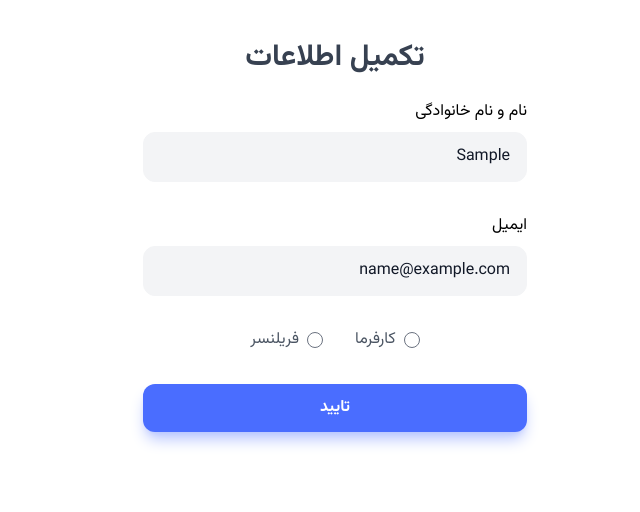
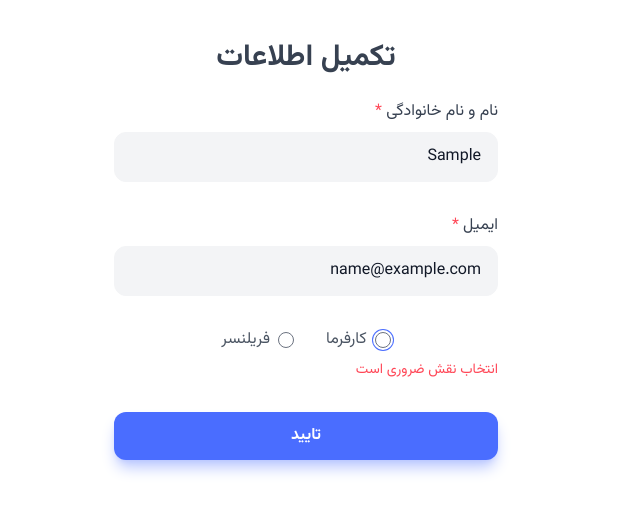
Before and after one commit to AbolfazlKhosravi/Freelancering-App-FrontEnd, a React (Vite) app: page /complete-profile in a window 1280 px wide. Both pictures are taken after typing "Sample", "name@example.com" into the empty fields and a click on the button "تایید". Shown: the top 512 px of the page, without its empty margins (420-1060 px from the left). Built offline with nearby package versions, Linux system fonts and the light colour scheme.

Commit message:
add react hooke for to TextField and change code

```diff
--- a/package.json
+++ b/package.json
@@ -14,6 +14,7 @@
     "axios": "^1.7.7",
     "react": "^18.3.1",
     "react-dom": "^18.3.1",
+    "react-hook-form": "^7.53.1",
     "react-hot-toast": "^2.4.1",
     "react-icons": "^5.3.0",
     "react-loader-spinner": "^6.1.6",
--- a/src/features/Authentication/AuthContainer.tsx
+++ b/src/features/Authentication/AuthContainer.tsx
@@ -5,10 +5,15 @@ import { useMutation } from "@tanstack/react-query";
 import { getOpt } from "../../services/authServices";
 import toast from "react-hot-toast";
 import axios from "axios";
+import { SubmitHandler, useForm } from "react-hook-form";
+
+export interface  PhoneNumberForm {
+  phoneNumber: string;
+}
 
 function AuthContanir() {
   const [step, setStep] = useState<number>(1);
-  const [phoneNumber, setPhoneNumber] = useState<string>("");
+  const {register,handleSubmit,getValues}=useForm<PhoneNumberForm>()
   const {
     isPending,
     mutateAsync,
@@ -19,11 +24,10 @@ function AuthContanir() {
 
 
 
-  const sendOtpSubmit = async (e: React.FormEvent<HTMLFormElement>) => {
-    e.preventDefault();
+  const sendOtpSubmit:SubmitHandler<PhoneNumberForm> = async (data) => {
     try {
-      const data = await mutateAsync({ phoneNumber });
-      toast.success(data.message);
+      const {message} = await mutateAsync(data);
+      toast.success(message);
       setStep(2);
     } catch (error) {
       if (axios.isAxiosError(error)) {
@@ -37,17 +41,16 @@ function AuthContanir() {
         return (
           <SendOTPForm
             isSendingOtp={isPending}
-            onSubmit={sendOtpSubmit}
-            phoneNumber={phoneNumber}
-            onChange={(e) => setPhoneNumber(e.target.value)}
+            onSubmit={handleSubmit(sendOtpSubmit)}
+            register={register}
           />
         );
       case 2:
         return (
           <ChaekOTPForm
-            onReSendOtp={sendOtpSubmit}
+            onReSendOtp={handleSubmit(sendOtpSubmit)}
             onBack={()=>setStep(s=>s-1)}
-            phoneNumber={phoneNumber}
+            phoneNumber={getValues("phoneNumber")}
             otpResponse={otpResponse}
           />
         );
--- a/src/features/Authentication/CompleteProfileFrom.tsx
+++ b/src/features/Authentication/CompleteProfileFrom.tsx
@@ -3,36 +3,43 @@ import { toast } from "react-hot-toast";
 import Loading from "../../ui/Loading";
 import { useNavigate } from "react-router-dom";
 import { completeProfile } from "../../services/authServices";
-import { useState } from "react";
-import TextFiels from "../../ui/TextFiels";
 import axios from "axios";
-import RadioInput from "../../ui/RadioInput";
+import { SubmitHandler, useForm } from "react-hook-form";
+import RadioInputGroup from "../../ui/RadioInputGroup";
+import TextField from "../../ui/TextField";
 
+interface CompleteProfileInputs {
+  name: string;
+  email: string;
+  role: number;
+}
 function CompleteProfileFrom() {
-  const [name, setName] = useState<string>("");
-  const [email, setEmail] = useState<string>("");
-  const [role, setRoel] = useState<number>();
+  const {
+    register,
+    handleSubmit,
+    watch,
+    formState: { errors },
+  } = useForm<CompleteProfileInputs>();
+
   const navigate = useNavigate();
 
   const { mutateAsync, isPending } = useMutation({
     mutationFn: completeProfile,
   });
 
-  const submitHandler = async (e: React.FormEvent<HTMLFormElement>) => {
-    e.preventDefault();
-    if(!role) return
+  const onSubmit:SubmitHandler<CompleteProfileInputs> = async (data) => {
     try {
-      const { userFullInfo, message } = await mutateAsync({name,email,role});
+      const { userFullInfo, message } = await mutateAsync(data);
       toast.success(message);
       if (userFullInfo.user.status !== 2) {
         navigate("/");
         toast("پروفایل شما در انتظار تایید است", { icon: "👏" });
         return;
       }
-      userFullInfo.roles.forEach(role =>{
+      userFullInfo.roles.forEach((role) => {
         if (role.title === "OWNER") return navigate("/owner");
         if (role.title === "FREELANCER") return navigate("/freelancer");
-      })
+      });
     } catch (error) {
       if (axios.isAxiosError(error)) {
         toast.error(error?.response?.data?.message);
@@ -44,23 +51,45 @@ function CompleteProfileFrom() {
     <div className="flex flex-col gap-y-6 items-center pt-10">
       <h1 className="font-bold text-3xl text-secondary-700">تکمیل اطلاعات</h1>
       <div className="w-full sm:max-w-sm">
-        <form className="space-y-8" onSubmit={submitHandler}>
-          <TextFiels
+        <form className="space-y-8" onSubmit={handleSubmit(onSubmit)}>
+          <TextField<CompleteProfileInputs>
             label="نام و نام خانوادگی"
             name="name"
-            value={name}
-            onChange={(e) => setName(e.target.value)}
+            register={register}
+            validationSchema={{
+              required: "نام و نام خانوادگی  ضروری است",
+            }}
+            errors={errors}
           />
-          <TextFiels
+          <TextField<CompleteProfileInputs>
             label="ایمیل "
             name="email"
-            value={email}
-            onChange={(e) => setEmail(e.target.value)}
+            register={register}
+            validationSchema={{
+              required: "ایمیل ضروری است",
+              pattern: {
+                value: /^[A-Z0-9._%+-]+@[A-Z0-9.-]+\.[A-Z]{2,}$/i,
+                message: "ایمیل نامعتبر است",
+              },
+            }}
+            errors={errors}
           />
-          <div className="flex items-center justify-center gap-x-8">
-            <RadioInput label="کارفرما" value={2} onChange={(e)=>setRoel(Number(e.target.value))} id="OWNER" name="role" checked={role===2} />
-            <RadioInput label="فریلنسر" value={4} onChange={(e)=>setRoel(Number(e.target.value))} id="FREELANCER" name="role" checked={role===4} />
-          </div>
+          <RadioInputGroup<CompleteProfileInputs>
+            errors={errors}
+            register={register}
+            watch={watch}
+            configs={{
+              name: "role",
+              validationSchema: { required: "انتخاب نقش ضروری است" },
+              options: [
+                {
+                  value: 2,
+                  label: "کارفرما",
+                },
+                { value: 4, label: "فریلنسر" },
+              ],
+            }}
+          />
 
           <div>
             {isPending ? (
--- a/src/features/Authentication/SendOTPForm.tsx
+++ b/src/features/Authentication/SendOTPForm.tsx
@@ -1,25 +1,24 @@
-import TextFiels from "../../ui/TextFiels";
+import TextField from "../../ui/TextField";
 import Loading from "../../ui/Loading";
+import { UseFormRegister } from "react-hook-form";
+import { PhoneNumberForm } from "./AuthContainer";
 interface TypePropsSendOTPForm {
-  phoneNumber: string;
-  onChange: React.ChangeEventHandler<HTMLInputElement>;
+  register:UseFormRegister<PhoneNumberForm>
   isSendingOtp: boolean;
   onSubmit: (e: React.FormEvent<HTMLFormElement>) => Promise<void>;
 }
 function SendOTPForm({
   onSubmit,
   isSendingOtp,
-  phoneNumber,
-  onChange,
+  register
 }: TypePropsSendOTPForm) {
   return (
     <div>
       <form onSubmit={onSubmit} className="space-y-8">
-        <TextFiels
+        <TextField<PhoneNumberForm>
           label="شماره موبایل"
           name="phoneNumber"
-          value={phoneNumber}
-          onChange={onChange}
+          register={register}
         />
         {isSendingOtp ? (
           <Loading />
--- a/src/ui/RadioInput.tsx
+++ b/src/ui/RadioInput.tsx
@@ -1,29 +1,41 @@
-interface TypeInputRedioInput {
+import { FieldValues, Path, UseFormRegister, UseFormWatch } from "react-hook-form";
+
+type ValidationSchema = {
+  required?: string;
+  pattern?: {
+    value: RegExp;
+    message: string;
+  };
+};
+interface TypeInputRedioInput<T extends FieldValues> {
   label:string,
   value:number,
-  onChange:(e:React.ChangeEvent<HTMLInputElement>)=>void,
-  name:string,
+  name:Path<T>,
   id:string,
-  checked:boolean
+  validationSchema:ValidationSchema
+  watch:UseFormWatch<T>
+  register: UseFormRegister<T>;
 }
-function RadioInput({
+
+
+function RadioInput<T extends FieldValues>({
   label,
   value,
   name,
   id,
-  onChange,
-  checked
-}:TypeInputRedioInput) {
+  validationSchema,
+  watch,
+  register,
+}:TypeInputRedioInput<T>) {
   return (
     <div className="flex items-center gap-x-2 text-secondary-600">
       <input
         className="cursor-pointer w-4 h-4 form-radio text-primary-900 focus:ring-primary-900 focus:ring-1"
         type="radio"
-        name={name}
         id={id}
         value={value}
-        onChange={onChange}
-        checked={checked}
+        {...register(name, validationSchema)}
+        checked={watch(name) === value}
       />
       <label htmlFor={id}>{label}</label>
     </div>
--- /dev/null
+++ b/src/ui/RadioInputGroup.tsx
@@ -0,0 +1,50 @@
+import { FieldErrors, FieldValues, Path, UseFormRegister, UseFormWatch } from "react-hook-form";
+import RadioInput from "./RadioInput";
+
+type ValidationSchema = {
+  required?: string;
+  pattern?: {
+    value: RegExp;
+    message: string;
+  };
+};
+
+interface RadioInputGroup<T extends FieldValues> {
+  errors:FieldErrors<T>
+  register:UseFormRegister<T>
+  watch:UseFormWatch<T>
+  configs:{
+    name: Path<T>,
+    validationSchema: ValidationSchema,
+    options: {value: number,label:string}[]
+  }
+}
+
+function RadioInputGroup<T extends FieldValues>({ register, watch, errors, configs }:RadioInputGroup<T>) {
+  const { name, validationSchema = {}, options } = configs;
+
+  return (
+    <div>
+      <div className="flex flex-wrap items-center justify-center gap-x-8">
+        {options.map(({ label, value }) => (
+          <RadioInput<T>
+            key={value}
+            label={label}
+            value={value}
+            id={String(value)}
+            name={name}
+            register={register}
+            watch={watch}
+            validationSchema={validationSchema}
+          />
+        ))}
+      </div>
+      {errors && errors[name] && (
+        <span className="text-error block text-sm mt-2 flex-1">
+          {errors[name]?.message as string}
+        </span>
+      )}
+    </div>
+  );
+}
+export default RadioInputGroup;
--- /dev/null
+++ b/src/ui/TextField.tsx
@@ -0,0 +1,49 @@
+import { FieldErrors, FieldValues, Path, UseFormRegister } from "react-hook-form";
+
+type ValidationSchema = {
+  required?: string;
+  pattern?: {
+    value: RegExp;
+    message: string;
+  };
+};
+
+type TextField<T extends FieldValues> = {
+  label: string;
+  name: Path<T>;
+  register: UseFormRegister<T>;
+  validationSchema?: ValidationSchema;
+  errors?: FieldErrors<T>;
+  type?: string;
+};
+
+function TextField<T extends FieldValues>({
+  label,
+  name,
+  register,
+  validationSchema,
+  type = "text",
+  errors,
+}: TextField<T>) {
+  return (
+    <div>
+      <label htmlFor={name} className="mb-2 block text-secondary-700">
+        {label}{" "}
+        {validationSchema?.required && <span className="text-error">*</span>}
+      </label>
+      <input
+        {...register(name, validationSchema)}
+        id={name}
+        className="textField__input"
+        type={type}
+        autoComplete="off"
+      />
+      {errors && errors[name] && (
+        <span className="text-error block text-sm mt-2">
+          {errors[name]?.message as string}
+        </span>
+      )}
+    </div>
+  );
+}
+export default TextField;
--- a/src/ui/TextFiels.tsx
+++ /dev/null
@@ -1,25 +0,0 @@
-interface TextFielsType {
-  label: string;
-  name: string;
-  value: string;
-  onChange: React.ChangeEventHandler<HTMLInputElement>;
-}
-function TextFiels({ label, name, value, onChange }: TextFielsType) {
-  return (
-    <div>
-      <label htmlFor={name} className="mb-2 block">
-        {label}
-      </label>
-      <input
-        value={value}
-        onChange={onChange}
-        id={name}
-        className="textField__input"
-        type="text"
-        name={name}
-        autoComplete="off"
-      />
-    </div>
-  );
-}
-export default TextFiels;
```
Also changed, not shown: 1 other file (tests, documents, lock files or other folders).
